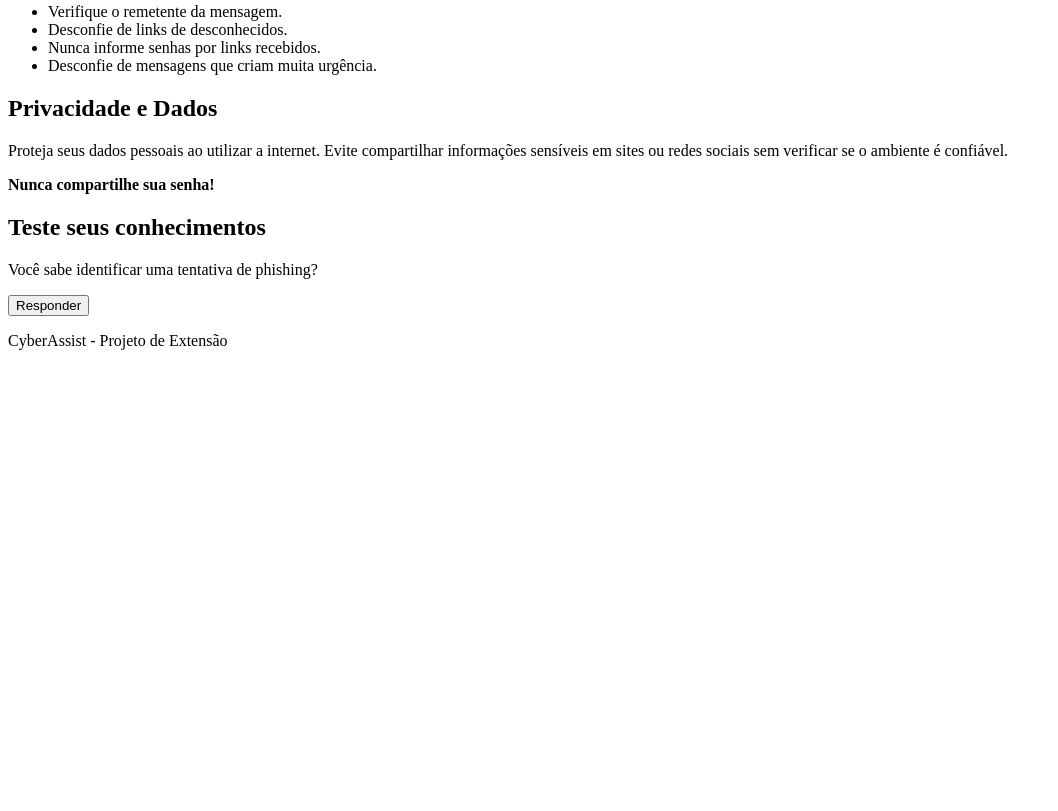
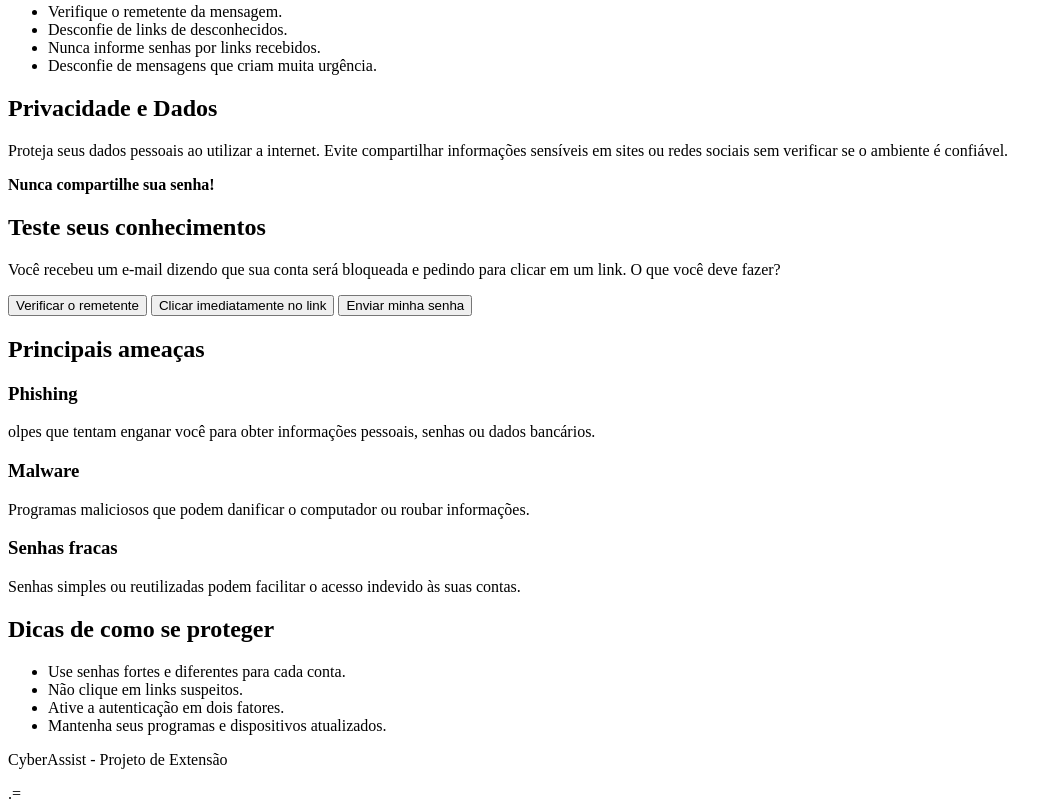
Before and after one commit to matheusilvq776-ai/boas-praticas-ciberseguranca, a plain HTML site: page index.html in a window 1280 px wide. Shown: the part 452-1263 px from the top of the page, without its empty margins (0-1058 px from the left). Before the commit the page ends 818 px from the top, so only its background shows below. Drawn offline with Linux system fonts and the light colour scheme.

Commit message:
Adicionei o conteúdo educativo do quiz.

```diff
--- a/index.html
+++ b/index.html
@@ -50,14 +50,34 @@
         </section>
         <section>
             <h2>Teste seus conhecimentos</h2>
-            <p>Você sabe identificar uma tentativa de phishing?</p>
-            <button>Responder</button>
+            <p>Você recebeu um e-mail dizendo que sua conta será bloqueada e pedindo para clicar em um link. O que você deve fazer?</p>
+            <button>Verificar o remetente</button>
+            <button>Clicar imediatamente no link</button>
+            <button>Enviar minha senha</button>
+        </section>
+        <section>
+            <h2>Principais ameaças</h2>
+            <h3>Phishing</h3>
+            <p>olpes que tentam enganar você para obter informações pessoais, senhas ou dados bancários.</p>
+            <h3>Malware</h3>
+            <p>Programas maliciosos que podem danificar o computador ou roubar informações.</p>
+            <h3>Senhas fracas</h3>
+            <p>Senhas simples ou reutilizadas podem facilitar o acesso indevido às suas contas.</p>
+        </section>
+        <section>
+            <h2>Dicas de como se proteger</h2>
+            <ul>
+                <li>Use senhas fortes e diferentes para cada conta.</li>
+                <li>Não clique em links suspeitos.</li>
+                <li>Ative a autenticação em dois fatores.</li>
+                <li>Mantenha seus programas e dispositivos atualizados.</li>
+            </ul>
         </section>
 
     </main>
 
     <footer>
         <p>CyberAssist - Projeto de Extensão</p>
-    </footer>
+    </footer>.=
 </body>
 </html>
```
